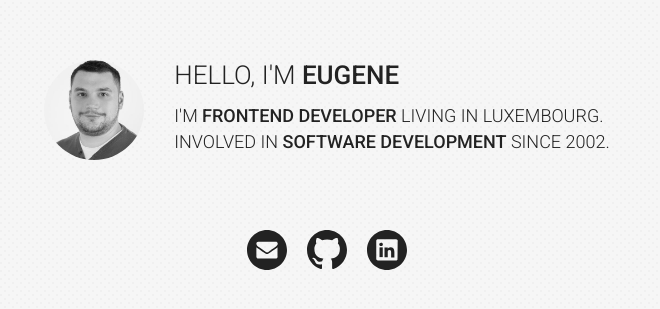
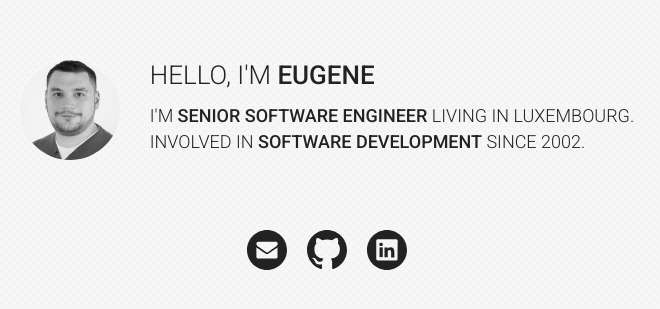
Before and after one commit to uxigene/uxigene, a plain HTML site: page index.html in a window 1280 px wide. Shown: the part 235-544 px from the top of the page, without its empty margins (313-973 px from the left). Drawn offline with Linux system fonts and the light colour scheme.

Commit message:
Update index.html

```diff
--- a/index.html
+++ b/index.html
@@ -6,12 +6,12 @@
     <meta http-equiv="X-UA-Compatible" content="ie=edge">
     <meta property="og:image:width" content="360">
     <meta property="og:image:height" content="360">
-    <meta property="og:description" content="Hello, I'm Eugene! I'm Frontend Developer living in Luxembourg. Involved in software development since 2006.">
-    <meta property="og:title" content="Frontend Developer">
+    <meta property="og:description" content="Hello, I'm Eugene! I'm Senior software engineer living in Luxembourg. Involved in software development since 2006.">
+    <meta property="og:title" content="Senior software engineer">
     <meta property="og:url" content="https://marinescu.dev">
     <meta property="og:image" content="https://marinescu.dev/photo.jpg?v=1">
 
-    <title>Frontend Developer</title>
+    <title>Senior software engineer</title>
     <link href="https://fonts.googleapis.com/css?family=Roboto:100,300,400,500" rel="stylesheet">
 
     <style>
@@ -235,7 +235,7 @@
         </figure>
         <div>
             <h1>Hello, I'm <strong>Eugene</strong></h1>
-            <h2>I'm <strong>Frontend Developer</strong> living in Luxembourg.</h2>
+            <h2>I'm <strong>Senior software engineer</strong> living in Luxembourg.</h2>
             <h2>Involved in <strong>software development</strong> since 2002.</h2>
         </div>
     </div>
```
